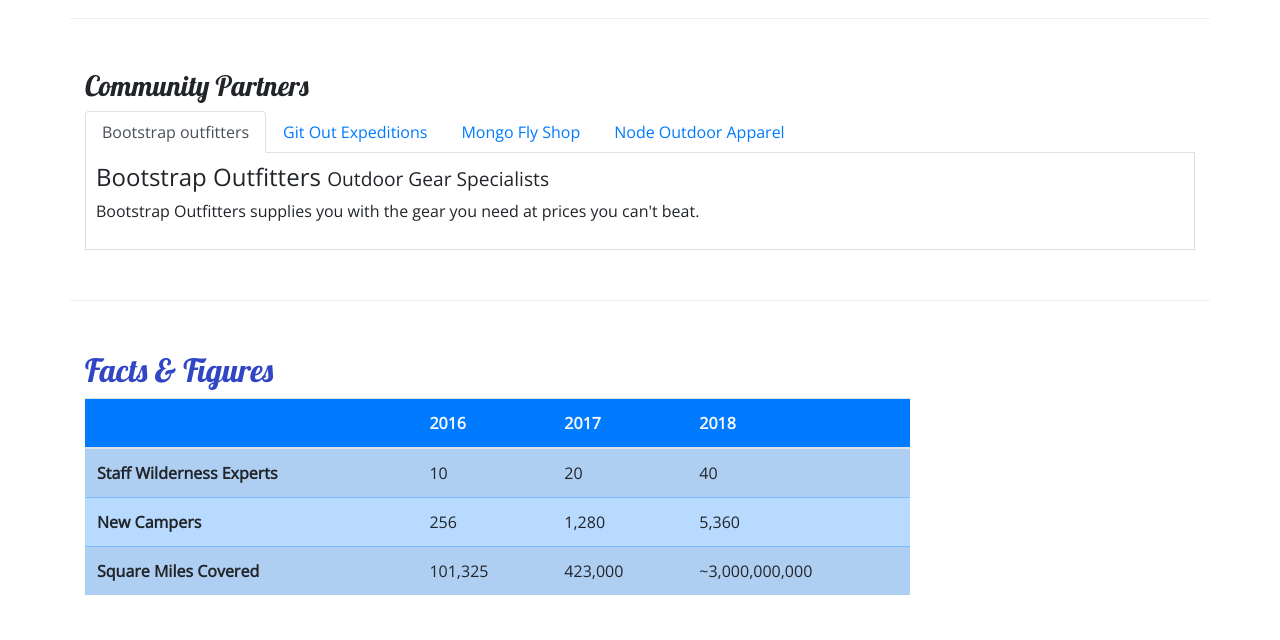
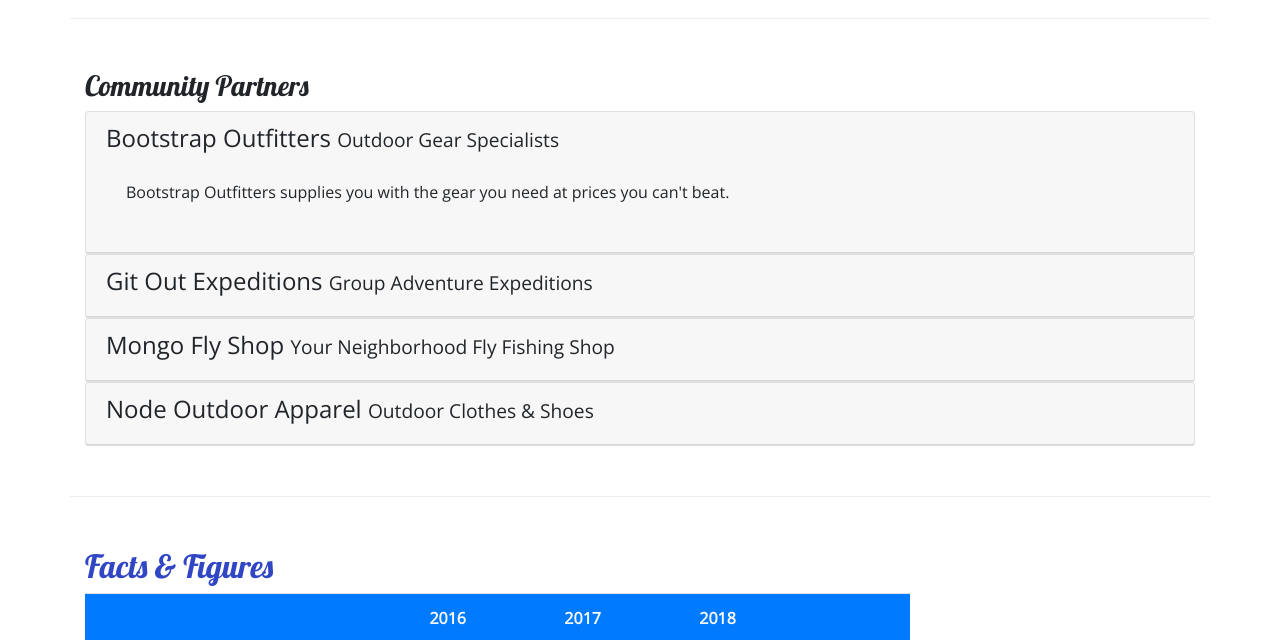
Before and after one commit to Hannakhn/Nucampsite, a website: page aboutus.html in a window 1280 px wide. Shown: the part 810-1450 px from the top of the page. Drawn offline with nearby package versions, Linux system fonts and the light colour scheme.

Commit message:
Accordian

```diff
--- a/aboutus.html
+++ b/aboutus.html
@@ -114,46 +114,82 @@
         </div>
 
         <!--Tab Bar Section-->
+        <!--Accordian Section Using Cards-->
         <div class="row row-content">
             <div class="col">
                 <h3>Community Partners</h3>
-                <ul class="nav nav-tabs">
-                    <li class="nav-item"><a class="nav-link active" href="#bootstrap" role="tab"
-                            data-toggle="tab">Bootstrap outfitters</a></li>
-                    <li class="nav-item"><a class="nav-link" href="#git" role="tab" data-toggle="tab">Git Out
-                            Expeditions</a></li>
-                    <li class="nav-item"><a class="nav-link" href="#mongo" role="tab" data-toggle="tab">Mongo Fly
-                            Shop</a></li>
-                    <li class="nav-item"><a class="nav-link" href="#node" role="tab" data-toggle="tab">Node Outdoor
-                            Apparel</a></li>
-                </ul>
-
-                <div class="tab-content">
-                    <div role="tabpanel" class="tab-pane fade show active" id="bootstrap">
-                        <h4>Bootstrap Outfitters <small>Outdoor Gear Specialists</small></h4>
-                        <p class="d-none d-sm-block">Bootstrap Outfitters supplies you with the gear you need at prices
-                            you
-                            can't beat.</p>
+                <div id="accordian">
+                    <div class="card">
+                        <div role="tab" class="card-header">
+                            <h4>
+                                <a data-toggle="collapse" data-target="#bootstrap">Bootstrap Outfitters <small>Outdoor
+                                        Gear Specialists</small></a>
+                            </h4>
+                            <div class="collapse show" id="bootstrap" data-parent="#accordian">
+                                <div class="card-body">
+                                    <p class="d-none d-sm-block">Bootstrap Outfitters supplies you with the gear you
+                                        need at prices you can't beat.</p>
                                 </div>
-                    <div role="tabpanel" class="tab-pane fade" id="git">
-                        <h4>Git Out Expeditions <small>Group Adventure Expeditions</small></h4>
-                        <p class="d-none d-sm-block">Join Git Out Expeditions to explore new horizons with a group of
+                            </div>
+                        </div>
+                    </div>
+                    <div class="card">
+                        <div role="tab" class="card-header">
+                            <h4>
+                                <a class="collapsed" data-toggle="collapse" data-target="#git">Git Out Expeditions
+                                    <small>Group Adventure
+                                        Expeditions</small></a>
+                            </h4>
+                            <div class="collapse" id="git" data-parent="#accordian">
+                                <div class="card-body">
+                                    <p class="d-none d-sm-block">Join Git Out Expeditions to explore new horizons with a
+                                        group
+                                        of
                                         other
                                         adventurers!</p>
                                 </div>
-                    <div role="tabpanel" class="tab-pane fade" id="mongo">
-                        <h4>Mongo Fly Shop <small>Your Neighborhood Fly Fishing Shop</small></h4>
-                        <p class="d-none d-sm-block">Need a new fishing pole, a tacklebox, or flies of all kinds? Stop
+                            </div>
+                        </div>
+                    </div>
+                    <div class="card">
+                        <div role="tab" class="card-header">
+                            <h4>
+                                <a class="collapsed" data-toggle="collapse" data-target="#mongo">Mongo Fly Shop
+                                    <small>Your Neighborhood
+                                        Fly Fishing
+                                        Shop</small></a>
+                            </h4>
+                            <div class="collapse" id="mongo" data-parent="#accordian">
+                                <div class="card-body">
+                                    <p class="d-none d-sm-block">Need a new fishing pole, a tacklebox, or flies of all
+                                        kinds?
+                                        Stop
                                         by
                                         Mongo
                                         Fly Shop.</p>
                                 </div>
-                    <div role="tabpanel" class="tab-pane fade" id="node">
-                        <h4>Node Outdoor Apparel <small>Outdoor Clothes & Shoes</small></h4>
-                        <p class="d-none d-sm-block">From polar fleeces to swimsuits, hiking boots to waders, a visit to
+                            </div>
+                        </div>
+                    </div>
+                    <div class="card">
+                        <div role="tab" class="card-header">
+                            <h4>
+                                <a class="collapsed" data-toggle="collapse" data-target="#node">Node Outdoor Apparel
+                                    <small>Outdoor
+                                        Clothes &
+                                        Shoes</small></a>
+                            </h4>
+                            <div class="collapse" id="node" data-parent="#accordian">
+                                <div class="card-body">
+                                    <p class="d-none d-sm-block">From polar fleeces to swimsuits, hiking boots to
+                                        waders, a
+                                        visit to
                                         Node
                                         will be sure to get you
                                         covered.</p>
+                                </div>
+                            </div>
+                        </div>
                     </div>
                 </div>
             </div>
--- a/css/styles.css
+++ b/css/styles.css
@@ -39,8 +39,7 @@ header h2 {
     margin: 0;
 }
 
-.tab-content {
-    border: 1px solid #DDD;
-    border-top: none;
-    padding: 10px;
-}
+a, a:hover {
+    color: inherit;
+    text-decoration: none;
+  }
```
Lines whose indentation alone changed are shown as unchanged.
